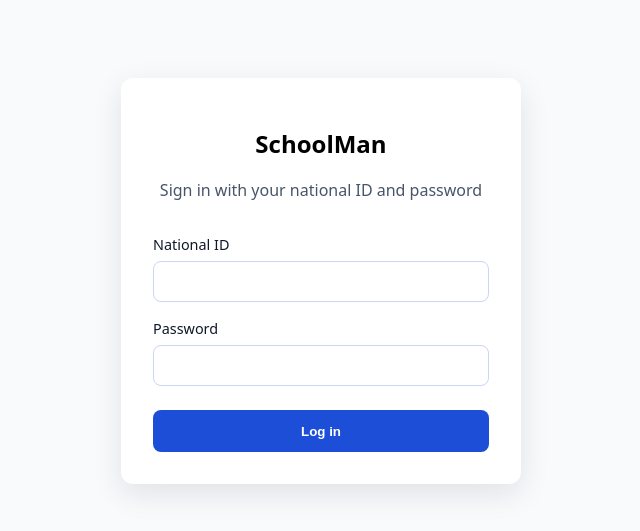
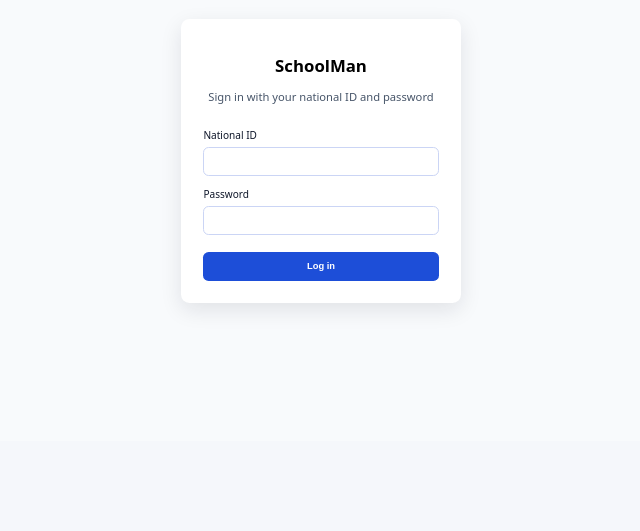
Before and after one commit to budash56/school-man-front, a React (Vite) app: page /login in a window 1280 px wide. Shown: the part 119-650 px from the top of the page, without its empty margins (319-959 px from the left). Built offline with nearby package versions, Linux system fonts and the light colour scheme; no server answers.

Commit message:
Set default app zoom to seventy percent

```diff
--- a/src/index.css
+++ b/src/index.css
@@ -1,4 +1,6 @@
 :root {
+  --schoolman-default-zoom: 0.7;
+
   font-family: system-ui, Avenir, Helvetica, Arial, sans-serif;
   line-height: 1.5;
   font-weight: 400;
@@ -31,4 +33,5 @@ body {
   min-width: 320px;
   min-height: 100vh;
   background-color: #f5f7fb;
+  zoom: var(--schoolman-default-zoom);
 }
```
